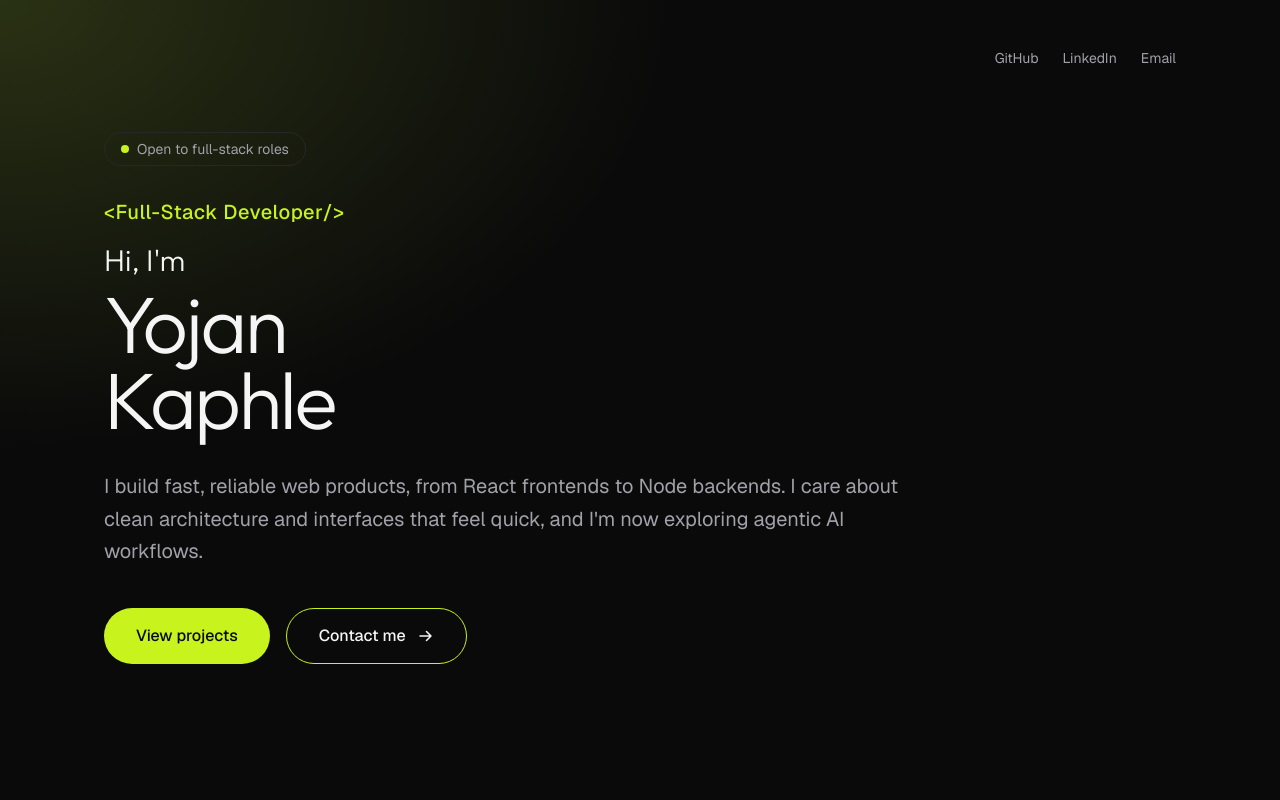
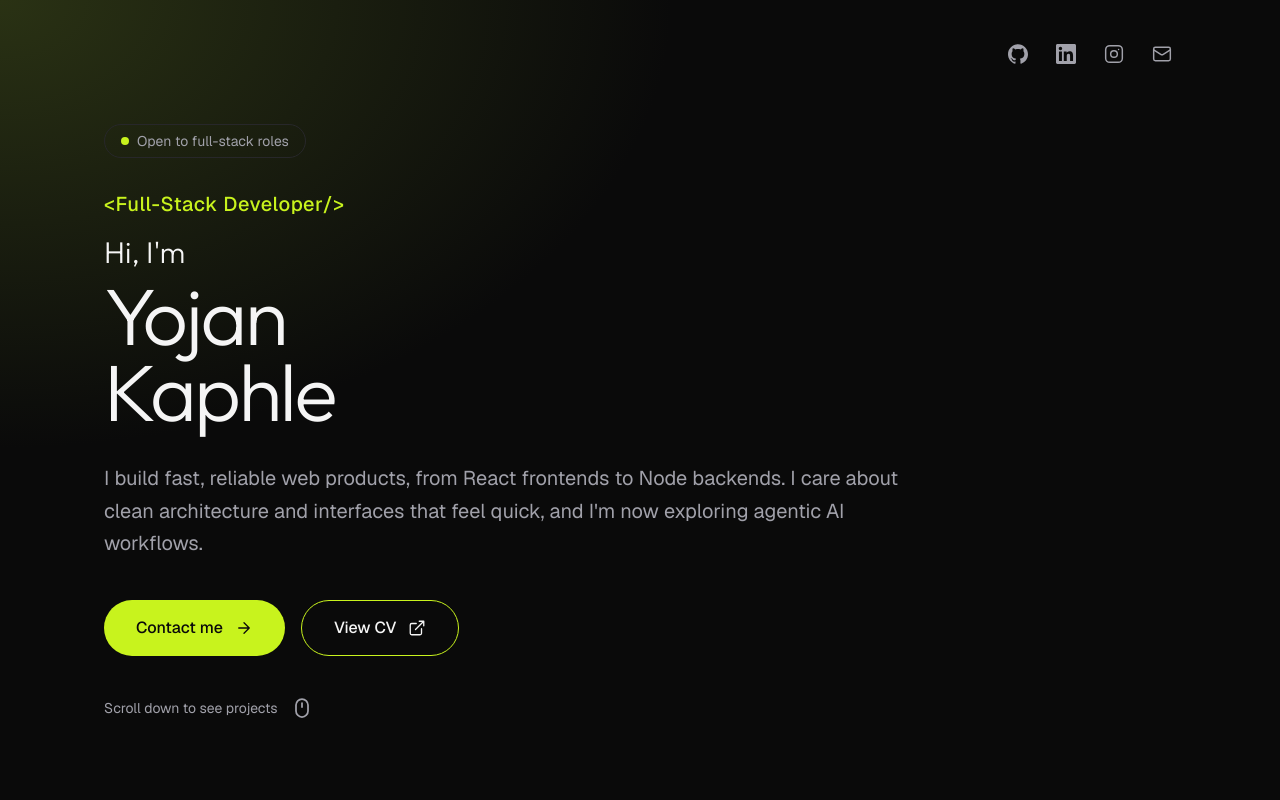
Before and after one commit to yozan21/portfolio, a Next.js app: page / in a window 1280 px wide. Shown: the top 800 px of the page. Built offline with nearby package versions, Linux system fonts and the light colour scheme.

Commit message:
added cv cta

```diff
--- a/src/app/layout.tsx
+++ b/src/app/layout.tsx
@@ -1,7 +1,8 @@
-// Root layout: fonts, metadata and the <html>/<body>/<main> shell with the site footer.
+// Root layout: fonts, metadata, the <html>/<body>/<main> shell with the site footer, and the hidden new-tab note.
 import type { Metadata } from "next";
 import { Footer } from "@/components/sections/Footer";
 import { site } from "@/content/site";
+import { NEW_TAB_NOTE_ID } from "@/lib/externalLink";
 import { Geist, Geist_Mono, Outfit } from "next/font/google";
 import "./globals.css";
 
@@ -48,6 +49,9 @@ export default function RootLayout({ children }: LayoutProps<"/">) {
       <body className="min-h-full flex flex-col">
         <main>{children}</main>
         <Footer />
+        <span id={NEW_TAB_NOTE_ID} hidden>
+          {site.newTabNote}
+        </span>
       </body>
     </html>
   );
--- a/src/components/sections/Contact.tsx
+++ b/src/components/sections/Contact.tsx
@@ -1,6 +1,7 @@
 // Contact section: short invitation, the email address as the main link, then other profiles.
 import { SectionHeading } from "@/components/ui/SectionHeading";
 import { site } from "@/content/site";
+import { externalLinkProps } from "@/lib/externalLink";
 
 export function Contact() {
   const email = site.contacts.find((c) => c.href.startsWith("mailto:"));
@@ -26,7 +27,7 @@ export function Contact() {
       <ul className="mt-8 flex gap-6">
         {profiles.map(({ label, href }) => (
           <li key={label}>
-            <a href={href} className="underline decoration-border underline-offset-4 hover:text-accent">
+            <a href={href} {...externalLinkProps(href)} className="underline decoration-border underline-offset-4 hover:text-accent">
               {label}
             </a>
           </li>
--- a/src/components/sections/Hero.tsx
+++ b/src/components/sections/Hero.tsx
@@ -1,22 +1,17 @@
-// Hero section: contact links, then availability pill, eyebrow, greeting, name, summary and CTAs.
+// Hero section: icon contact links, then availability pill, eyebrow, greeting, name, summary, CTAs (contact, CV) and a scroll cue to the projects.
+import { ArrowRightIcon, ExternalLinkIcon, MouseIcon } from "@/components/ui/icons";
+import { SocialLinks } from "@/components/ui/SocialLinks";
 import { site } from "@/content/site";
+import { externalLinkProps } from "@/lib/externalLink";
 
 export function Hero() {
   return (
     <section
       aria-labelledby="hero-title"
-      className="mx-auto flex w-full max-w-6xl flex-col gap-12 px-6 pt-8 pb-8 sm:px-10 sm:pt-12 lg:gap-16"
+      className="mx-auto flex w-full max-w-6xl flex-col gap-12 px-6 pt-8 pb-8 sm:px-10"
     >
-      <nav aria-label="Contact" className="self-end">
-        <ul className="flex gap-6 text-sm text-muted">
-          {site.contacts.map(({ label, href }) => (
-            <li key={label}>
-              <a href={href} className="hover:text-accent">
-                {label}
-              </a>
-            </li>
-          ))}
-        </ul>
+      <nav aria-label="Contact" className="-mr-2 self-end">
+        <SocialLinks />
       </nav>
 
       <div>
@@ -41,21 +36,29 @@ export function Hero() {
 
         <div className="mt-10 grid grid-cols-2 gap-3 sm:flex sm:gap-4">
           <a
-            href={site.primaryCta.href}
-            className="inline-flex h-14 items-center justify-center rounded-full bg-accent px-4 font-medium whitespace-nowrap max-[359px]:px-3 max-[359px]:text-sm text-background hover:bg-foreground sm:px-8 pointer-fine:h-12"
+            href={site.contactCta.href}
+            className="inline-flex h-14 items-center justify-center gap-2 rounded-full bg-accent px-4 font-medium whitespace-nowrap max-[359px]:px-3 max-[359px]:text-sm text-background hover:bg-foreground sm:gap-3 sm:px-8 pointer-fine:h-12"
           >
-            {site.primaryCta.label}
+            {site.contactCta.label}
+            <ArrowRightIcon size={18} className="shrink-0 max-[359px]:hidden" />
           </a>
           <a
-            href={site.contactCta.href}
+            href={site.cvCta.href}
+            {...externalLinkProps(site.cvCta.href)}
             className="inline-flex h-14 items-center justify-center gap-2 rounded-full border border-accent px-4 font-medium whitespace-nowrap max-[359px]:px-3 max-[359px]:text-sm hover:bg-surface sm:gap-3 sm:px-8 pointer-fine:h-12"
           >
-            {site.contactCta.label}
-            <svg aria-hidden="true" viewBox="0 0 16 16" className="size-4" fill="none" stroke="currentColor" strokeWidth="1.5">
-              <path d="M2 8h11M8.5 3.5 13 8l-4.5 4.5" strokeLinecap="round" strokeLinejoin="round" />
-            </svg>
+            {site.cvCta.label}
+            <ExternalLinkIcon size={18} className="shrink-0 max-[359px]:hidden" />
           </a>
         </div>
+
+        <a
+          href={site.scrollCue.href}
+          className="mt-8 inline-flex items-center gap-3 py-2 text-sm text-muted hover:text-accent"
+        >
+          {site.scrollCue.label}
+          <MouseIcon size={24} />
+        </a>
       </div>
     </section>
   );
--- a/src/components/ui/ProjectCard.tsx
+++ b/src/components/ui/ProjectCard.tsx
@@ -1,5 +1,7 @@
 // One project row: title and role, then summary, decisions, stack tags and links.
+import { ExternalLinkIcon } from "@/components/ui/icons";
 import { projectsSection, type Project } from "@/content/projects";
+import { externalLinkProps } from "@/lib/externalLink";
 
 export function ProjectCard({ project }: { project: Project }) {
   const links = [
@@ -40,10 +42,12 @@ export function ProjectCard({ project }: { project: Project }) {
               <li key={label}>
                 <a
                   href={href}
-                  className="underline decoration-border underline-offset-4 hover:text-accent"
+                  {...externalLinkProps(href ?? "")}
+                  className="inline-flex items-center gap-1.5 underline decoration-border underline-offset-4 hover:text-accent"
                 >
                   {label}
                   <span className="sr-only"> {project.title}</span>
+                  <ExternalLinkIcon size={16} />
                 </a>
               </li>
             ))}
--- /dev/null
+++ b/src/components/ui/SocialLinks.tsx
@@ -0,0 +1,26 @@
+// Icon-only social links (GitHub, LinkedIn, Instagram, email), used in the hero header and the footer.
+import { socialIcons } from "@/components/ui/icons";
+import { site } from "@/content/site";
+import { externalLinkProps } from "@/lib/externalLink";
+
+export function SocialLinks() {
+  return (
+    <ul className="flex gap-1 text-muted">
+      {site.contacts.map(({ label, href, icon }) => {
+        const Icon = socialIcons[icon];
+        return (
+          <li key={label}>
+            <a
+              href={href}
+              {...externalLinkProps(href)}
+              aria-label={label}
+              className="inline-flex size-11 items-center justify-center rounded-full hover:text-accent pointer-fine:size-9"
+            >
+              <Icon />
+            </a>
+          </li>
+        );
+      })}
+    </ul>
+  );
+}
--- /dev/null
+++ b/src/components/ui/icons.tsx
@@ -0,0 +1,99 @@
+// Inline SVG icon set: brand marks (filled) and UI icons (stroked). All use currentColor and are decorative by default.
+import type { SVGProps } from "react";
+
+type IconProps = SVGProps<SVGSVGElement> & {
+  /** Rendered width and height in px. */
+  size?: number;
+};
+
+function Svg({ size = 20, children, ...props }: IconProps) {
+  return (
+    <svg
+      width={size}
+      height={size}
+      viewBox="0 0 24 24"
+      aria-hidden="true"
+      focusable="false"
+      className="shrink-0"
+      {...props}
+    >
+      {children}
+    </svg>
+  );
+}
+
+const stroke = {
+  fill: "none",
+  stroke: "currentColor",
+  strokeWidth: 1.75,
+  strokeLinecap: "round",
+  strokeLinejoin: "round",
+} as const;
+
+export function GitHubIcon(props: IconProps) {
+  return (
+    <Svg fill="currentColor" {...props}>
+      <path d="M12 .297c-6.63 0-12 5.373-12 12 0 5.303 3.438 9.8 8.205 11.385.6.113.82-.258.82-.577 0-.285-.01-1.04-.015-2.04-3.338.724-4.042-1.61-4.042-1.61C4.422 18.07 3.633 17.7 3.633 17.7c-1.087-.744.084-.729.084-.729 1.205.084 1.838 1.236 1.838 1.236 1.07 1.835 2.809 1.305 3.495.998.108-.776.417-1.305.76-1.605-2.665-.3-5.466-1.332-5.466-5.93 0-1.31.465-2.38 1.235-3.22-.135-.303-.54-1.523.105-3.176 0 0 1.005-.322 3.3 1.23.96-.267 1.98-.399 3-.405 1.02.006 2.04.138 3 .405 2.28-1.552 3.285-1.23 3.285-1.23.645 1.653.24 2.873.12 3.176.765.84 1.23 1.91 1.23 3.22 0 4.61-2.805 5.625-5.475 5.92.42.36.81 1.096.81 2.22 0 1.606-.015 2.896-.015 3.286 0 .315.21.69.825.57C20.565 22.092 24 17.592 24 12.297c0-6.627-5.373-12-12-12" />
+    </Svg>
+  );
+}
+
+export function LinkedInIcon(props: IconProps) {
+  return (
+    <Svg fill="currentColor" {...props}>
+      <path d="M20.447 20.452h-3.554v-5.569c0-1.328-.027-3.037-1.852-3.037-1.853 0-2.136 1.445-2.136 2.939v5.667H9.351V9h3.414v1.561h.046c.477-.9 1.637-1.85 3.37-1.85 3.601 0 4.267 2.37 4.267 5.455v6.286zM5.337 7.433c-1.144 0-2.063-.926-2.063-2.065 0-1.138.92-2.063 2.063-2.063 1.14 0 2.064.925 2.064 2.063 0 1.139-.925 2.065-2.064 2.065zm1.782 13.019H3.555V9h3.564v11.452zM22.225 0H1.771C.792 0 0 .774 0 1.729v20.542C0 23.227.792 24 1.771 24h20.451C23.2 24 24 23.227 24 22.271V1.729C24 .774 23.2 0 22.222 0h.003z" />
+    </Svg>
+  );
+}
+
+export function InstagramIcon(props: IconProps) {
+  return (
+    <Svg {...stroke} {...props}>
+      <rect x="2" y="2" width="20" height="20" rx="5" />
+      <circle cx="12" cy="12" r="4" />
+      <path d="M17.5 6.5h.01" />
+    </Svg>
+  );
+}
+
+export function MailIcon(props: IconProps) {
+  return (
+    <Svg {...stroke} {...props}>
+      <rect x="2" y="4" width="20" height="16" rx="2" />
+      <path d="m22 7-8.97 5.7a1.94 1.94 0 0 1-2.06 0L2 7" />
+    </Svg>
+  );
+}
+
+export function ArrowRightIcon(props: IconProps) {
+  return (
+    <Svg {...stroke} {...props}>
+      <path d="M5 12h14M12 5l7 7-7 7" />
+    </Svg>
+  );
+}
+
+export function MouseIcon(props: IconProps) {
+  return (
+    <Svg {...stroke} {...props}>
+      <rect x="6" y="3" width="12" height="18" rx="6" />
+      <path d="M12 7v4" />
+    </Svg>
+  );
+}
+
+export function ExternalLinkIcon(props: IconProps) {
+  return (
+    <Svg {...stroke} {...props}>
+      <path d="M15 3h6v6M10 14 21 3M18 13v6a2 2 0 0 1-2 2H5a2 2 0 0 1-2-2V8a2 2 0 0 1 2-2h6" />
+    </Svg>
+  );
+}
+
+/** Brand icon for each `icon` key used in site.contacts. */
+export const socialIcons = {
+  github: GitHubIcon,
+  linkedin: LinkedInIcon,
+  instagram: InstagramIcon,
+  mail: MailIcon,
+};
--- a/src/content/site.ts
+++ b/src/content/site.ts
@@ -1,6 +1,12 @@
 /** Site-wide text and links: identity, hero copy, contact links and calls to action. */
 
 /** A labelled link. */
+/** A contact link with the brand icon that represents it. */
+export type SocialLink = Link & {
+  /** Key into socialIcons in components/ui/icons.tsx. */
+  icon: "github" | "linkedin" | "instagram" | "mail";
+};
+
 export type Link = {
   /** Visible link text. */
   label: string;
@@ -32,19 +38,24 @@ export const site = {
     "I build fast, reliable web products, from React frontends to Node backends. I care about clean architecture and interfaces that feel quick, and I'm now exploring agentic AI workflows.",
   /** Short line for search results and the share image; not shown on the page. Keep under ~160 characters. */
   description: "Full-stack developer building fast, reliable web products, from React frontends to Node backends.",
-  /** Contact links shown in the hero nav. */
+  /** Contact links: icon-only in the hero header and footer, text in the Contact section. Labels double as aria-labels. */
   contacts: [
-    { label: "GitHub", href: "https://github.com/yozan21" },
+    { label: "GitHub", href: "https://github.com/yozan21", icon: "github" },
     {
       label: "LinkedIn",
       href: "https://www.linkedin.com/in/yojan-kaphle-7735a2387/",
+      icon: "linkedin",
     },
-    { label: "Email", href: email },
-  ] satisfies Link[],
+    { label: "Instagram", href: "https://www.instagram.com/yojan_kaphle/", icon: "instagram" },
+    { label: "Email", href: email, icon: "mail" },
+  ] satisfies SocialLink[],
   /** Primary hero button. */
-  primaryCta: { label: "View projects", href: "#projects" } satisfies Link,
+  /** Scroll cue under the hero buttons: text followed by a mouse icon, linking to the projects. */
+  scrollCue: { label: "Scroll down to see projects", href: "#projects" } satisfies Link,
   /** Secondary hero button. */
   contactCta: { label: "Contact me", href: email } satisfies Link,
+  /** CV button; the PDF lives in public/ and opens in a new tab. */
+  cvCta: { label: "View CV", href: "/Yojan_Kaphle_Resume.pdf" } satisfies Link,
   /** Heading text for each section, rendered by SectionHeading. */
   sections: {
     projects: {
@@ -65,6 +76,8 @@ export const site = {
       summary: "Open to full-stack roles and freelance work. Email is the quickest way to reach me.",
     },
   },
+  /** Read by screen readers after any link that opens in a new tab. */
+  newTabNote: "(opens in a new tab)",
   /** Footer line, shown after the copyright year. */
   footer: "Yojan Kaphle",
 };
--- /dev/null
+++ b/src/lib/externalLink.ts
@@ -0,0 +1,15 @@
+/** Link helper: opens off-site pages and PDFs in a new tab and tells screen readers so; leaves mailto and in-page anchors alone. */
+
+/** Id of the hidden "(opens in a new tab)" note rendered once in layout.tsx. */
+export const NEW_TAB_NOTE_ID = "new-tab-note";
+
+/**
+ * Attributes to spread onto an `<a>` for the given href.
+ * @param href - The link destination.
+ * @returns `target`, `rel` and `aria-describedby` for http(s) links and PDFs, otherwise nothing.
+ */
+export function externalLinkProps(href: string) {
+  return /^https?:\/\/|\.pdf$/i.test(href)
+    ? { target: "_blank", rel: "noopener noreferrer", "aria-describedby": NEW_TAB_NOTE_ID }
+    : {};
+}
```
Also changed, not shown: src/components/sections/Footer.tsx (+10 -4 lines), 2 other files (tests, documents, lock files or other folders).
